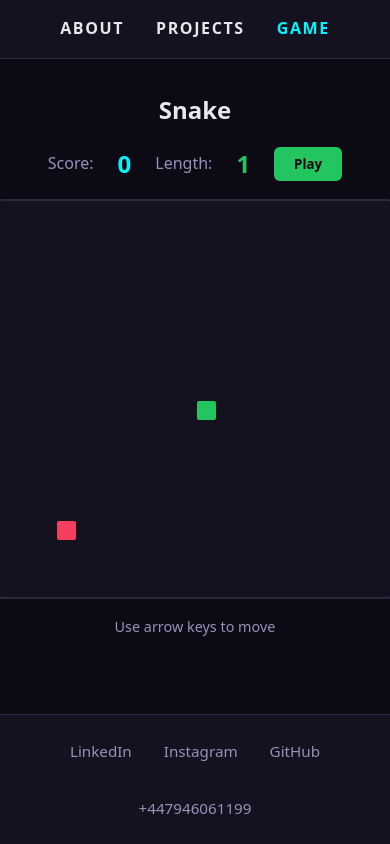
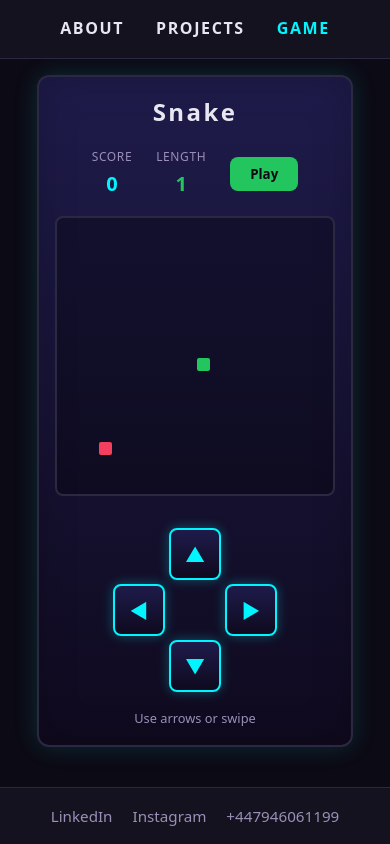
Before and after one commit to archila99/Portfolio, a React (Vite) app: page /game in a window 390 px wide. Built offline with nearby package versions, Linux system fonts and the light colour scheme.

Commit message:
Added phone usage UI styling

```diff
--- a/src/components/Footer.tsx
+++ b/src/components/Footer.tsx
@@ -1,12 +1,13 @@
 export default function Footer() {
   const contacts = [
-    { label: 'LinkedIn', href: 'https://linkedin.com/in/alibek-kerimov/', icon: 'in' },
-    { label: 'Instagram', href: 'https://www.instagram.com/archila_001/', icon: 'ig' },
-    { label: 'GitHub', href: 'https://github.com/archila99', icon: 'gh' },
+    { label: 'LinkedIn', href: 'https://linkedin.com/in/alibek-kerimov/', hideOnMobile: false },
+    { label: 'Instagram', href: 'https://www.instagram.com/archila_001/', hideOnMobile: false },
+    { label: 'GitHub', href: 'https://github.com/archila99', hideOnMobile: true },
   ]
 
   return (
     <footer
+      className="site-footer"
       style={{
         backgroundColor: 'var(--surface)',
         borderTop: '1px solid var(--border)',
@@ -18,12 +19,13 @@ export default function Footer() {
         flexWrap: 'wrap',
       }}
     >
-      {contacts.map(({ label, href }) => (
+      {contacts.map(({ label, href, hideOnMobile }) => (
         <a
           key={label}
           href={href}
           target={href.startsWith('http') ? '_blank' : undefined}
           rel={href.startsWith('http') ? 'noopener noreferrer' : undefined}
+          className={hideOnMobile ? 'footer-hide-mobile' : ''}
           style={{
             color: 'var(--text-muted)',
             fontSize: '0.95rem',
@@ -32,10 +34,8 @@ export default function Footer() {
           {label}
         </a>
       ))}
-      <div style={{
-            color: 'var(--text-muted)',
-            fontSize: '0.95rem',}}>
-              +447946061199
+      <div style={{ color: 'var(--text-muted)', fontSize: '0.95rem' }}>
+        +447946061199
       </div>
     </footer>
   )
--- a/src/index.css
+++ b/src/index.css
@@ -46,3 +46,147 @@ button {
   font-family: inherit;
   cursor: pointer;
 }
+
+@media (max-width: 768px) {
+  .site-footer {
+    flex-wrap: nowrap !important;
+    gap: 1.25rem !important;
+    padding: 1rem !important;
+    justify-content: center;
+  }
+  .footer-hide-mobile {
+    display: none !important;
+  }
+}
+
+/* Game page */
+.game-page {
+  display: flex;
+  flex-direction: column;
+  align-items: center;
+  padding: 1rem;
+  min-height: 100%;
+}
+.game-container {
+  max-width: 420px;
+  padding: 1.5rem;
+  background: linear-gradient(180deg, #1e1b4b 0%, #0f0a1e 100%);
+  border: 2px solid var(--border);
+  border-radius: 12px;
+  box-shadow: 0 0 24px rgba(0, 245, 255, 0.15), inset 0 0 40px rgba(0, 0, 0, 0.2);
+  display: flex;
+  flex-direction: column;
+  align-items: center;
+  gap: 1rem;
+}
+.game-title {
+  margin: 0;
+  font-size: 1.5rem;
+  color: var(--text);
+  letter-spacing: 0.1em;
+}
+.game-score-bar {
+  display: flex;
+  align-items: center;
+  gap: 1.5rem;
+  flex-wrap: wrap;
+  justify-content: center;
+}
+.game-stat {
+  display: flex;
+  flex-direction: column;
+  align-items: center;
+  gap: 2px;
+}
+.game-stat-label {
+  font-size: 0.75rem;
+  color: var(--text-muted);
+  text-transform: uppercase;
+  letter-spacing: 0.05em;
+}
+.game-stat-value {
+  font-size: 1.25rem;
+  font-weight: 700;
+}
+.game-stat-accent {
+  color: var(--accent);
+}
+.game-stat-success {
+  color: var(--success);
+}
+.game-buttons {
+  display: flex;
+  gap: 0.5rem;
+}
+.game-message {
+  margin: 0;
+  font-size: 0.9rem;
+}
+.game-message-muted {
+  color: var(--text-muted);
+}
+.game-message-danger {
+  color: var(--danger);
+}
+.game-board {
+  background: rgba(0, 0, 0, 0.3);
+  border: 2px solid var(--border);
+  border-radius: 8px;
+  display: grid;
+  overflow: hidden;
+}
+.game-arrows {
+  display: grid;
+  gap: 4px;
+  margin-top: 0.5rem;
+}
+.game-arrows-row {
+  display: flex;
+  justify-content: center;
+  gap: 4px;
+  align-items: center;
+}
+.game-arrows-row span {
+  width: 52px;
+  height: 52px;
+  flex-shrink: 0;
+}
+.game-arrow-btn {
+  width: 52px;
+  height: 52px;
+  display: flex;
+  align-items: center;
+  justify-content: center;
+  background: linear-gradient(180deg, #1e1b4b 0%, #0f0a1e 100%);
+  border: 2px solid var(--accent);
+  border-radius: 8px;
+  color: var(--accent);
+  font-size: 1.25rem;
+  box-shadow: 0 0 12px rgba(0, 245, 255, 0.3);
+  cursor: pointer;
+  transition: transform 0.1s, box-shadow 0.1s;
+}
+.game-arrow-btn:active {
+  transform: scale(0.95);
+  box-shadow: 0 0 6px rgba(0, 245, 255, 0.5);
+}
+.game-hint {
+  margin: 0;
+  font-size: 0.8rem;
+  color: var(--text-muted);
+}
+
+@media (min-width: 769px) {
+  .game-arrows {
+    display: none;
+  }
+}
+@media (max-width: 768px) {
+  .game-container {
+    padding: 1rem;
+    max-width: 100%;
+  }
+  .game-arrows {
+    margin-top: 1rem;
+  }
+}
--- a/src/pages/Game.tsx
+++ b/src/pages/Game.tsx
@@ -7,7 +7,8 @@ import {
   type Position,
 } from '../game/snakeLogic'
 
-const CELL_SIZE = 20
+const CELL_SIZE_DESKTOP = 20
+const CELL_SIZE_MOBILE = 14
 const INITIAL_SPEED = 150
 
 function getRandomCell(): Position {
@@ -30,6 +31,7 @@ export default function Game() {
   const [paused, setPaused] = useState(false)
   const [dead, setDead] = useState(false)
   const [score, setScore] = useState(0)
+  const [isMobile, setIsMobile] = useState(false)
   const initialSnake: Position[] = [{ x: 10, y: 10 }]
   const [snake, setSnake] = useState<Position[]>(initialSnake)
   const [food, setFood] = useState<Position>(() =>
@@ -40,6 +42,23 @@ export default function Game() {
   const foodRef = useRef(food)
   const gameLoopRef = useRef<number>(0)
   foodRef.current = food
+  const cellSize = isMobile ? CELL_SIZE_MOBILE : CELL_SIZE_DESKTOP
+
+  useEffect(() => {
+    const mq = window.matchMedia('(max-width: 768px)')
+    const fn = () => setIsMobile(mq.matches)
+    fn()
+    mq.addEventListener('change', fn)
+    return () => mq.removeEventListener('change', fn)
+  }, [])
+
+  const setDir = useCallback((d: Direction) => {
+    if (dead) return
+    if (d === 'up' && direction !== 'down') nextDirRef.current = 'up'
+    if (d === 'down' && direction !== 'up') nextDirRef.current = 'down'
+    if (d === 'left' && direction !== 'right') nextDirRef.current = 'left'
+    if (d === 'right' && direction !== 'left') nextDirRef.current = 'right'
+  }, [direction, dead])
 
   const reset = useCallback(() => {
     const startSnake: Position[] = [{ x: 10, y: 10 }]
@@ -103,56 +122,35 @@ export default function Game() {
     return () => window.removeEventListener('keydown', handleKey)
   }, [direction, dead, paused, playing])
 
+  const btnBase = {
+    padding: '0.5rem 1.25rem',
+    border: '1px solid var(--border)',
+    borderRadius: 8,
+    fontWeight: 600,
+  }
+
   return (
-    <section
-      style={{
-        display: 'flex',
-        flexDirection: 'column',
-        alignItems: 'center',
-        padding: '2rem 1rem',
-      }}
-    >
-      <h1 style={{ marginBottom: '1rem' }}>Snake</h1>
-      <div
-        style={{
-          display: 'flex',
-          alignItems: 'center',
-          gap: '1.5rem',
-          marginBottom: '1rem',
-        }}
-      >
-        <span style={{ color: 'var(--text-muted)' }}>Score:</span>
-        <span
-          id="score_value"
-          style={{
-            fontSize: '1.5rem',
-            fontWeight: 700,
-            color: 'var(--accent)',
-          }}
-        >
+    <section className="game-page">
+      <div className="game-container">
+        <h1 className="game-title">Snake</h1>
+        <div className="game-score-bar">
+          <div className="game-stat">
+            <span className="game-stat-label">Score</span>
+            <span id="score_value" className="game-stat-value game-stat-accent">
               {score}
             </span>
-        <span style={{ color: 'var(--text-muted)' }}>Length:</span>
-        <span
-          style={{
-            fontSize: '1.5rem',
-            fontWeight: 700,
-            color: 'var(--success)',
-          }}
-        >
+          </div>
+          <div className="game-stat">
+            <span className="game-stat-label">Length</span>
+            <span className="game-stat-value game-stat-success">
               {snake.length}
             </span>
+          </div>
+          <div className="game-buttons">
             {!playing && !dead && (
               <button
                 onClick={() => setPlaying(true)}
-            style={{
-              padding: '0.5rem 1.25rem',
-              backgroundColor: 'var(--success)',
-              color: 'var(--bg)',
-              border: 'none',
-              borderRadius: 6,
-              fontWeight: 600,
-            }}
+                style={{ ...btnBase, backgroundColor: 'var(--success)', color: 'var(--bg)', border: 'none' }}
               >
                 Play
               </button>
@@ -160,14 +158,7 @@ export default function Game() {
             {playing && !dead && (
               <button
                 onClick={() => setPaused((p) => !p)}
-            style={{
-              padding: '0.5rem 1.25rem',
-              backgroundColor: 'var(--surface)',
-              color: 'var(--text)',
-              border: '1px solid var(--border)',
-              borderRadius: 6,
-              fontWeight: 600,
-            }}
+                style={{ ...btnBase, backgroundColor: 'var(--surface)', color: 'var(--text)' }}
               >
                 {paused ? 'Resume' : 'Pause'}
               </button>
@@ -176,38 +167,29 @@ export default function Game() {
               <button
                 onClick={reset}
                 style={{
-              padding: '0.5rem 1.25rem',
+                  ...btnBase,
                   backgroundColor: dead ? 'var(--danger)' : 'var(--surface)',
                   color: 'var(--text)',
-              border: '1px solid var(--border)',
-              borderRadius: 6,
-              fontWeight: 600,
                 }}
               >
                 Restart
               </button>
             )}
           </div>
+        </div>
         {paused && playing && !dead && (
-        <p style={{ color: 'var(--text-muted)', marginBottom: '1rem' }}>
-          Paused. Press Space or click Resume to continue.
-        </p>
+          <p className="game-message game-message-muted">Paused. Tap Resume or press Space.</p>
         )}
         {dead && (
-        <p style={{ color: 'var(--danger)', marginBottom: '1rem' }}>
-          Game over. Hit Restart to play again.
-        </p>
+          <p className="game-message game-message-danger">Game over. Tap Restart to play again.</p>
         )}
         <div
+          className="game-board"
           style={{
-          width: GRID_SIZE * CELL_SIZE,
-          height: GRID_SIZE * CELL_SIZE,
-          backgroundColor: 'var(--surface)',
-          border: '2px solid var(--border)',
-          borderRadius: 8,
-          display: 'grid',
-          gridTemplateColumns: `repeat(${GRID_SIZE}, ${CELL_SIZE}px)`,
-          gridTemplateRows: `repeat(${GRID_SIZE}, ${CELL_SIZE}px)`,
+            width: GRID_SIZE * cellSize,
+            height: GRID_SIZE * cellSize,
+            gridTemplateColumns: `repeat(${GRID_SIZE}, ${cellSize}px)`,
+            gridTemplateRows: `repeat(${GRID_SIZE}, ${cellSize}px)`,
           }}
         >
           {Array.from({ length: GRID_SIZE * GRID_SIZE }, (_, i) => {
@@ -219,8 +201,8 @@ export default function Game() {
               <div
                 key={i}
                 style={{
-                width: CELL_SIZE - 1,
-                height: CELL_SIZE - 1,
+                  width: cellSize - 1,
+                  height: cellSize - 1,
                   backgroundColor: isSnake
                     ? 'var(--success)'
                     : isFood
@@ -232,9 +214,55 @@ export default function Game() {
             )
           })}
         </div>
-      <p style={{ marginTop: '1rem', color: 'var(--text-muted)', fontSize: '0.9rem' }}>
-        Use arrow keys to move
+        <div className="game-arrows">
+          <div className="game-arrows-row">
+            <span />
+            <button
+              type="button"
+              className="game-arrow-btn"
+              onClick={() => setDir('up')}
+              aria-label="Up"
+            >
+              ▲
+            </button>
+            <span />
+          </div>
+          <div className="game-arrows-row">
+            <button
+              type="button"
+              className="game-arrow-btn"
+              onClick={() => setDir('left')}
+              aria-label="Left"
+            >
+              ◀
+            </button>
+            <span />
+            <button
+              type="button"
+              className="game-arrow-btn"
+              onClick={() => setDir('right')}
+              aria-label="Right"
+            >
+              ▶
+            </button>
+          </div>
+          <div className="game-arrows-row">
+            <span />
+            <button
+              type="button"
+              className="game-arrow-btn"
+              onClick={() => setDir('down')}
+              aria-label="Down"
+            >
+              ▼
+            </button>
+            <span />
+          </div>
+        </div>
+        <p className="game-hint">
+          {isMobile ? 'Use arrows or swipe' : 'Use arrow keys to move'}
         </p>
+      </div>
     </section>
   )
 }
```
Lines whose indentation alone changed are shown as unchanged.
